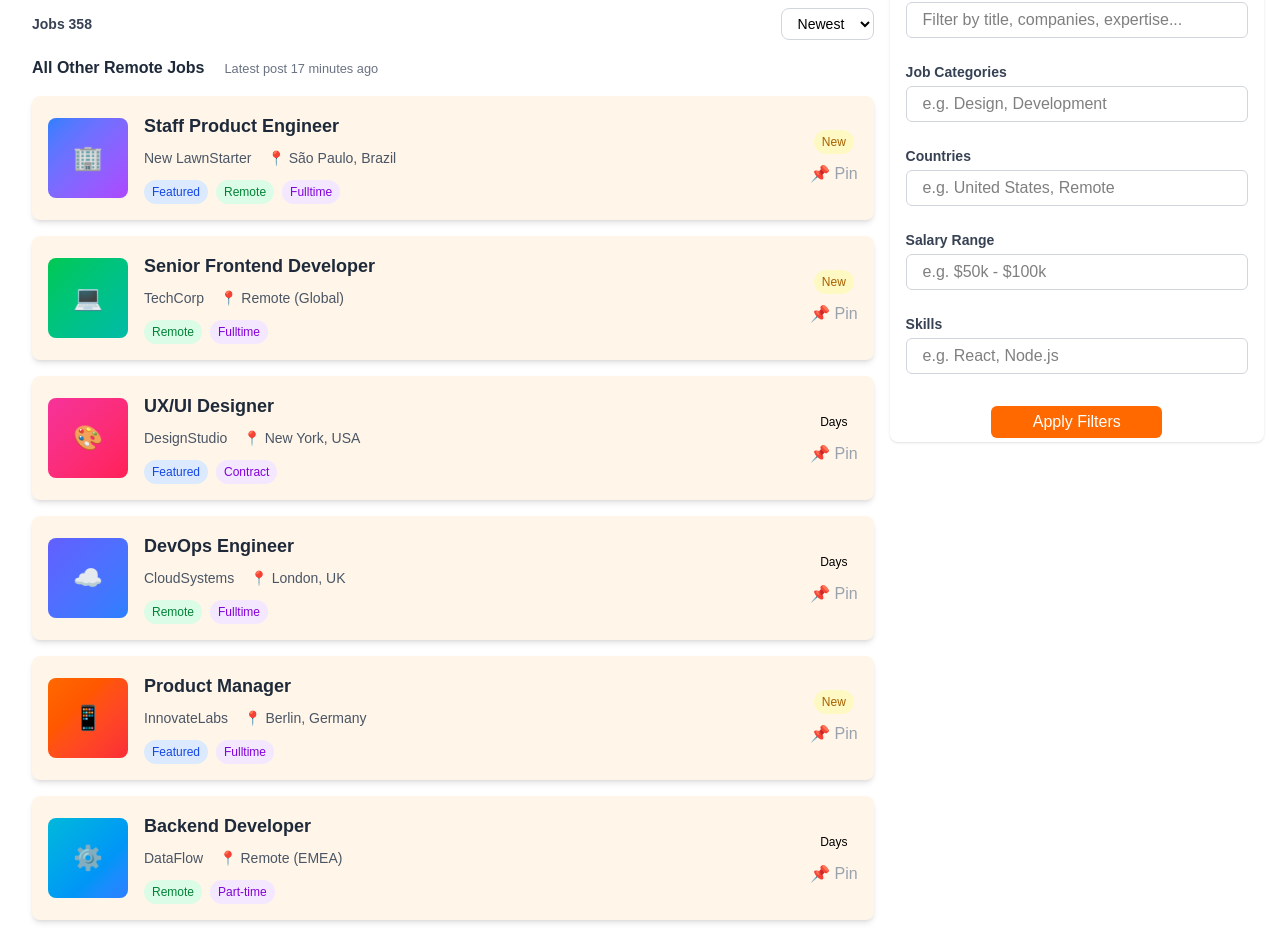
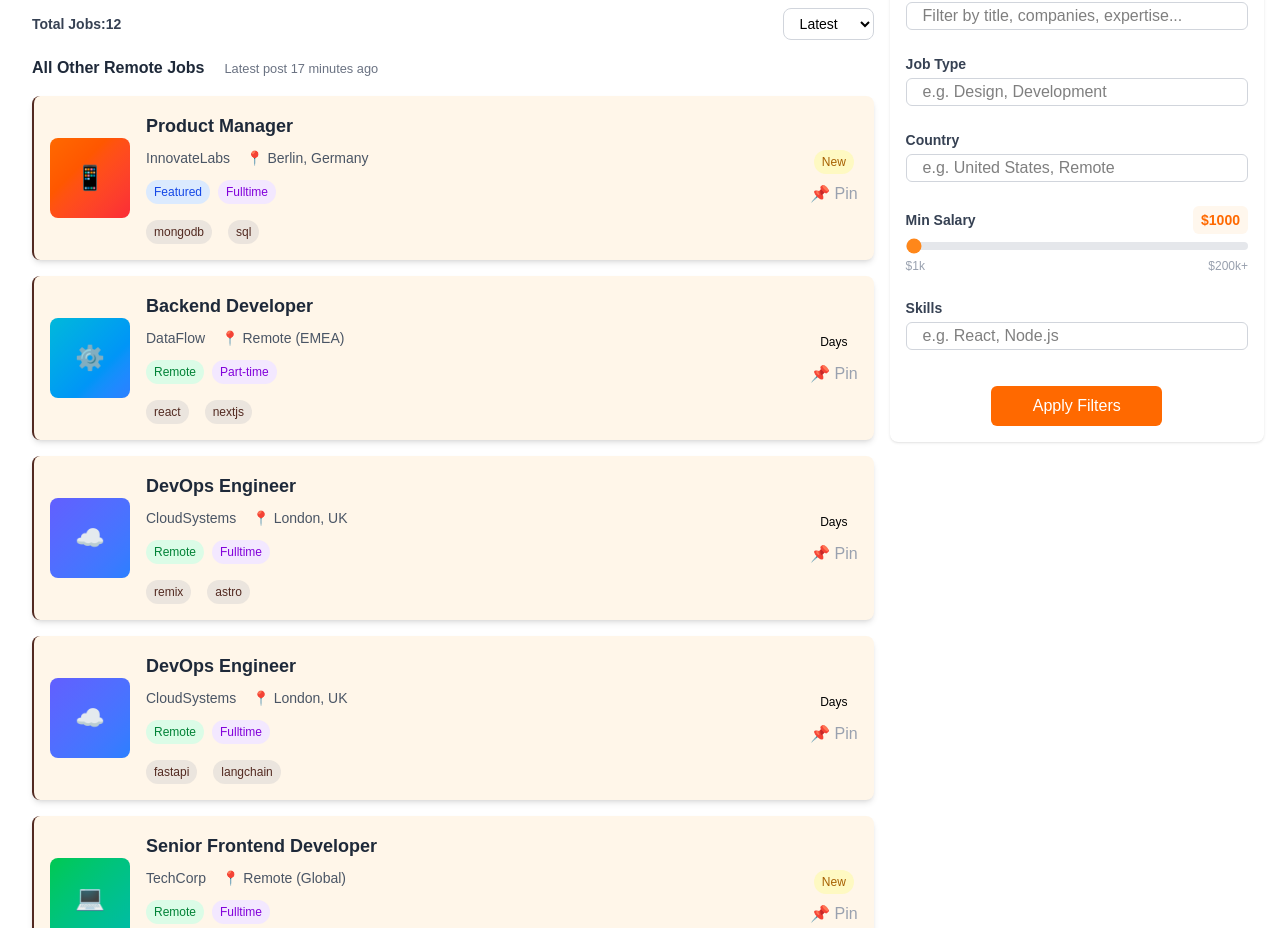
Before and after one commit to Usama-dev1/jobportal, a React (Vite) app: page / in a window 1280 px wide. Shown: the part 471-1399 px from the top of the page. Built offline with nearby package versions, Linux system fonts and the light colour scheme.

Commit message:
filter and sorting jobs fixed

```diff
--- a/src/components/JobArea/JobFilter.jsx
+++ b/src/components/JobArea/JobFilter.jsx
@@ -3,13 +3,14 @@ import { useState } from "react";
 const JobFilter = ({ setFilterData }) => {
   const formInitialState = {
     title: "",
-    category: "",
+    jobType: "",
     country: "",
     salary: "",
     skills: "",
   };
   const [isFilterOpen, setIsFilterOpen] = useState(true);
   const [formData, setFormData] = useState(formInitialState);
+  const [filtered, setFiltered] = useState(false);
 
   const handleInputChange = (e) => {
     const { name, value } = e.target;
@@ -17,27 +18,30 @@ const JobFilter = ({ setFilterData }) => {
       ...prev,
       [name]: value,
     }));
-  }
+    console.log(formData);
+  };
 
   const handleSubmit = (e) => {
     e.preventDefault();
     setFormData(formData);
     setFilterData(formData);
-  }
+    setFiltered(true);
+  };
 
   const handleClear = (e) => {
     e.preventDefault();
     setFormData(formInitialState);
     setFilterData(formInitialState);
-  }
+    setFiltered(false);
+  };
   return (
     <div className="relative container-main bg-background w-full py-2">
       <form
         onSubmit={handleSubmit}
-      className="sticky top-15 overflow-y-auto bg-white flex flex-col py-1 justify-center items-center px-4 space-y-1 max-w-xl mx-auto rounded-lg shadow-sm">
+        className="sticky top-15 overflow-y-auto bg-white flex flex-col py-1 justify-center items-center px-4 space-y-1 max-w-xl mx-auto rounded-lg shadow-sm"
+      >
         {/* Form Header */}
         <div
-
           className={`w-full flex items-center transition-all duration-300 ${
             isFilterOpen
               ? "flex-row justify-between py-2"
@@ -71,66 +75,82 @@ const JobFilter = ({ setFilterData }) => {
                 name="title"
                 value={formData.title}
                 onChange={handleInputChange}
-                className="w-full h-9 px-4 border border-gray-300 rounded-md focus:outline-none focus:ring-2 focus:ring-orange-500"
+                className="w-full h-7 px-4 border border-gray-300 rounded-md focus:outline-none focus:ring-2 focus:ring-orange-500"
                 type="text"
                 placeholder="Filter by title, companies, expertise..."
               />
             </div>
 
-            {/* Job Categories */}
+            {/* Job Types */}
             <div className="w-full flex flex-col items-start space-y-1">
               <label
-                htmlFor="category"
+                htmlFor="jobType"
                 className="text-sm font-semibold text-gray-700"
               >
-                Job Categories
+                Job Type
               </label>
               <input
-                className="w-full h-9 px-4 border border-gray-300 rounded-md focus:outline-none focus:ring-2 focus:ring-orange-500"
-                name="category"
-                value={formData.category}
+                className="w-full h-7 px-4 border border-gray-300 rounded-md focus:outline-none focus:ring-2 focus:ring-orange-500"
+                name="jobType"
+                value={formData.jobType}
                 onChange={handleInputChange}
-                name="category"
                 type="text"
                 placeholder="e.g. Design, Development"
               />
             </div>
 
-            {/* Countries */}
+            {/* Country */}
             <div className="w-full flex flex-col items-start space-y-1">
               <label
                 htmlFor="country"
                 className="text-sm font-semibold text-gray-700"
               >
-                Countries
+                Country
               </label>
               <input
-                className="w-full h-9 px-4 border border-gray-300 rounded-md focus:outline-none focus:ring-2 focus:ring-orange-500"
+                className="w-full h-7 px-4 border border-gray-300 rounded-md focus:outline-none focus:ring-2 focus:ring-orange-500"
                 name="country"
                 type="text"
                 value={formData.country}
-                onChange={handleInputChange}
                 onChange={handleInputChange}
                 placeholder="e.g. United States, Remote"
               />
             </div>
 
             {/* Salary Range */}
-            <div className="w-full flex flex-col items-start space-y-1">
+            <div className="w-full flex flex-col items-start space-y-2">
+              {/* Label and Dynamic Value */}
+              <div className="w-full flex justify-between items-center">
                 <label
                   htmlFor="salary"
                   className="text-sm font-semibold text-gray-700"
                 >
-                Salary Range
+                  Min Salary
                 </label>
+                <span className="text-sm font-bold text-orange-500 bg-orange-50 px-2 py-1 rounded-md">
+                  ${formData.salary || 1000}
+                </span>
+              </div>
+
+              {/* The Range Input */}
               <input
-                className="w-full h-9 px-4 border border-gray-300 rounded-md focus:outline-none focus:ring-2 focus:ring-orange-500"
+                id="salary" // Added to link with htmlFor="salary"
                 name="salary"
-                type="text"
-                placeholder="e.g. $50k - $100k"
-                value={formData.salary}
+                type="range"
+                min="1000"
+                max="200000"
+                step="1000"
+                value={formData.salary || 1000} // IMPORTANT: Makes this a controlled component
                 onChange={handleInputChange}
+                // Replaced text-input classes with range-specific classes
+                className="w-full h-2 bg-gray-200 rounded-lg appearance-none cursor-pointer accent-secondary-orange focus:outline-none focus:ring-2 focus:ring-orange-500 focus:ring-offset-2"
               />
+
+              {/* Min/Max Labels */}
+              <div className="w-full flex justify-between text-xs text-gray-400 font-medium">
+                <span>$1k</span>
+                <span>$200k+</span>
+              </div>
             </div>
 
             {/* Skills */}
@@ -142,7 +162,7 @@ const JobFilter = ({ setFilterData }) => {
                 Skills
               </label>
               <input
-                className="w-full h-9 px-4 border border-gray-300 rounded-md focus:outline-none focus:ring-2 focus:ring-orange-500"
+                className="w-full h-7 px-4 border border-gray-300 rounded-md focus:outline-none focus:ring-2 focus:ring-orange-500"
                 name="skills"
                 value={formData.skills}
                 onChange={handleInputChange}
@@ -152,11 +172,15 @@ const JobFilter = ({ setFilterData }) => {
             </div>
 
             {/* Submit Button */}
-            <div className="pt-2 w-full text-center">
+            <div className="py-3  w-full text-center">
               <button
                 type="submit"
-              className="secondary-btn w-[50%] px-6 py-1 bg-orange-500 text-white font-medium rounded-md hover:bg-orange-600 transition-colors">
-                Apply Filters
+                onClick={() =>
+                  filtered ? alert("Clear the filter after for new search") : ""
+                }
+                className="secondary-btn w-[50%] px-6 py-2 bg-orange-500 text-white font-medium rounded-md hover:bg-orange-600 transition-colors"
+              >
+                {filtered ? "Filter Applied" : "Apply Filters"}
               </button>
             </div>
           </div>
--- a/src/components/JobArea/JobList.jsx
+++ b/src/components/JobArea/JobList.jsx
@@ -1,18 +1,23 @@
 import JobListFilter from "./JobListFilter";
-const JobList = ({jobs}) => {
+const JobList = ({ jobs, setSortBy, sortBy }) => {
+  const numJobs = jobs.length;
+
   return (
     <div className="py-4">
-      <JobListFilter />
+      <JobListFilter numJobs={numJobs} sortBy={sortBy} setSortBy={setSortBy} />
       <ul className="w-full flex flex-col gap-4 p-4">
-        {jobs.map((job) => (
+        {numJobs === 0 ? (
+          <div>No Jobs Found Search again </div>
+        ) : (
+          jobs.map((job) => (
             <li
               key={job.id}
-            className="w-full bg-secondary rounded-lg shadow-md hover:shadow-lg transition-shadow"
+              className="w-full border-l-2 border-primary bg-secondary rounded-lg shadow-md hover:shadow-lg transition-shadow"
             >
               <div className="p-4 flex flex-col sm:flex-row gap-4 items-start sm:items-center">
                 {/* Logo/Image */}
                 <div
-                className={`w-16 h-16 sm:w-20 sm:h-20 bg-gradient-to-br ${job.logoBg} rounded-lg flex-shrink-0 flex items-center justify-center`}
+                  className={`w-16 h-16 sm:w-20 sm:h-20 bg-linear-to-br ${job.logoBg} rounded-lg shrink-0 flex items-center justify-center`}
                 >
                   <span className="text-white text-2xl">{job.logo}</span>
                 </div>
@@ -25,7 +30,7 @@ const JobList = ({jobs}) => {
                     </h3>
                     <div className="flex flex-wrap items-center gap-x-4 gap-y-1 text-sm text-gray-600">
                       <span className="font-medium">{job.company}</span>
-                    <span>📍 {job.location}</span>
+                      <span>📍 {job.country}</span>
                     </div>
                     <div className="flex flex-wrap gap-2 mt-1">
                       {job.featured && (
@@ -41,6 +46,16 @@ const JobList = ({jobs}) => {
                       <span className="px-2 py-1 bg-purple-100 text-purple-700 text-xs rounded-full">
                         {job.jobType}
                       </span>
+                    </div>
+                    <div className="flex flex-wrap gap-2 mt-2">
+                      {job.skills.map((skill, index) => (
+                        <span
+                          key={index}
+                          className="px-2 py-1 bg-gray-400/20 text-primary text-xs rounded-full me-2"
+                        >
+                          {skill}
+                        </span>
+                      ))}
                     </div>
                   </div>
                 </div>
@@ -60,7 +75,8 @@ const JobList = ({jobs}) => {
                 </div>
               </div>
             </li>
-        ))}
+          ))
+        )}
       </ul>
     </div>
   );
--- a/src/components/JobArea/JobListFilter.jsx
+++ b/src/components/JobArea/JobListFilter.jsx
@@ -1,5 +1,4 @@
-
-const JobListFilter = () => {
+const JobListFilter = ({ numJobs, sortBy, setSortBy }) => {
   return (
     <div className="px-4 space-y-4">
       {/* Header with timestamp */}
@@ -13,9 +12,17 @@ const JobListFilter = () => {
 
       {/* Stats and Filter Row */}
       <div className="flex justify-between items-center">
-        <span className="text-sm font-semibold text-gray-700">Jobs 358</span>
-        <select className="px-3 py-1.5 border border-gray-300 rounded-lg text-sm focus:outline-none focus:ring-2 focus:ring-primary">
-          <option value="newest">Newest</option>
+        <span className="text-sm font-semibold text-gray-700">
+          Total Jobs:{Number(numJobs)}{" "}
+        </span>
+        <select
+          value={sortBy}
+          onChange={(e) => setSortBy(e.target.value)}
+          className="px-3 py-1.5 border border-gray-300 rounded-lg text-sm focus:outline-none focus:ring-2 focus:ring-primary"
+        >
+          <option value="newest" disabled>
+            Recent
+          </option>
           <option value="latest">Latest</option>
           <option value="oldest">Oldest</option>
         </select>
--- a/src/components/JobArea/JobSection.jsx
+++ b/src/components/JobArea/JobSection.jsx
@@ -1,33 +1,13 @@
-import { useState } from "react";
 import JobList from "./JobList";
 import JobFilter from "./JobFilter";
-import {data} from "../../util/data"
-const jobs=data.jobs;
+import { data } from "../../util/data";
+import { useJobFilter } from "../../hooks/useJobFilter";
+const jobs = data.jobs;
 const JobSection = () => {
-  const [filterData, setFilterData] = useState({
-    title: "",
-    category: "",
-    country: "",
-    salary: "",
-    skills: "",
-  });
-const normalize = (str) => (str || "").toLowerCase().trim();
-
-const filteredJobs = jobs.filter((job) => {
-  const hasFilter = Object.values(filterData).some((val) => val.trim() !== "");
-  if (!hasFilter) return true;
-
-  return (
-    (!filterData.title    || normalize(job.title).includes(normalize(filterData.title))) &&
-    (!filterData.category || normalize(job.category).includes(normalize(filterData.category))) &&
-    (!filterData.country  || normalize(job.country).includes(normalize(filterData.country))) &&
-    (!filterData.salary   || normalize(job.salary).includes(normalize(filterData.salary))) &&
-    (!filterData.skills   || normalize(job.skills).includes(normalize(filterData.skills)))
-  );
-});
+  const { filteredJobs, setFilterData, sortBy, setSortBy } = useJobFilter(jobs);
   return (
     <div className="w-full flex flex-col-reverse lg:grid lg:grid-cols-[70%_30%]">
-      <JobList jobs={filteredJobs} />
+      <JobList jobs={filteredJobs} setSortBy={setSortBy} sortBy={sortBy} />
       <JobFilter setFilterData={setFilterData} />
     </div>
   );
--- /dev/null
+++ b/src/hooks/useJobFilter.js
@@ -0,0 +1,51 @@
+import { useState } from "react";
+const normalize = (str) => (str ? String(str).trim().toLowerCase() : "");
+
+export const useJobFilter = (jobs) => {
+  const [sortBy, setSortBy] = useState("latest");
+  const [filterData, setFilterData] = useState({
+    title: "",
+    jobType: "",
+    country: "",
+    salary: "",
+    skills: "",
+  });
+
+  if (!jobs || !Array.isArray(jobs)) return { filteredJobs: [], setFilterData };
+  const filteredJobs = jobs.filter((job) => {
+    const hasFilter = Object.values(filterData).some(
+      (val) => String(val).trim() !== "",
+    );
+    if (!hasFilter) return true;
+
+    return (
+      (!filterData.title ||
+        normalize(job.title).includes(normalize(filterData.title))) && //if title check left or return right
+      (!filterData.jobType ||
+        normalize(job.jobType).includes(normalize(filterData.jobType))) &&
+      (!filterData.country ||
+        normalize(job.country).includes(normalize(filterData.country))) &&
+      (!filterData.salary || job.salary <= Number(filterData.salary)) &&
+      (!filterData.skills ||
+        job.skills.some((s) =>
+          normalize(s).includes(normalize(filterData.skills)),
+        ))
+    );
+  });
+
+  const sortedJobs = [...filteredJobs].sort((a, b) => {
+    if (sortBy === "latest")
+      return new Date(b.createdAt) - new Date(a.createdAt);
+    if (sortBy === "oldest")
+      return new Date(a.createdAt) - new Date(b.createdAt);
+    return 0; // "latest" = no sort, original order
+  });
+
+  return {
+    filteredJobs: sortedJobs,
+    filterData,
+    setFilterData,
+    sortBy,
+    setSortBy,
+  };
+};
--- a/src/util/data.js
+++ b/src/util/data.js
@@ -1,148 +1,182 @@
-export const data={
-      jobs : [
+export const data = {
+  jobs: [
     {
       id: 1,
       title: "Staff Product Engineer",
       company: "New LawnStarter",
-      location: "São Paulo, Brazil",
+      country: "São Paulo, Brazil",
       featured: true,
+      salary: 50000,
+      remote: true,
+      skills: ["react", "nodejs"],
+      jobType: "Fulltime",
+      isNew: true,
+      logo: "🏢",
+      logoBg: "from-blue-500 to-purple-500",
+      createdAt: "2025-05-10",
+    },
+    {
+      id: 2,
+      title: "Senior Frontend Developer",
+      company: "TechCorp",
+      country: "Remote (Global)",
+      featured: false,
+      remote: true,
+      salary: 10000,
+      skills: ["wordpress", "php"],
+      jobType: "Fulltime",
+      isNew: true,
+      logo: "💻",
+      logoBg: "from-green-500 to-teal-500",
+      createdAt: "2025-05-18",
+    },
+    {
+      id: 3,
+      title: "UX/UI Designer",
+      company: "DesignStudio",
+      country: "New York, USA",
+      featured: true,
+      remote: false,
+      skills: ["php", "laravel"],
+      jobType: "Contract",
+      isNew: false,
+      logo: "🎨",
+      logoBg: "from-pink-500 to-rose-500",
+      createdAt: "2025-04-02",
+    },
+    {
+      id: 4,
+      title: "DevOps Engineer",
+      company: "CloudSystems",
+      country: "London, UK",
+      featured: false,
+      remote: true,
+      salary: 80000,
+      jobType: "Fulltime",
+      skills: ["remix", "astro"],
+      isNew: false,
+      logo: "☁️",
+      logoBg: "from-indigo-500 to-blue-500",
+      createdAt: "2025-05-20",
+    },
+    {
+      id: 5,
+      title: "Product Manager",
+      company: "InnovateLabs",
+      country: "Berlin, Germany",
+      featured: true,
+      remote: false,
+      salary: 90000,
+      jobType: "remote",
+      skills: ["nestjs", "nodejs"],
+      isNew: true,
+      logo: "📱",
+      logoBg: "from-orange-500 to-red-500",
+      createdAt: "2025-03-15",
+    },
+    {
+      id: 6,
+      title: "Backend Developer",
+      company: "DataFlow",
+      country: "Remote (EMEA)",
+      featured: false,
+      salary: 40000,
+      remote: true,
+      skills: ["react", "nextjs"],
+      jobType: "Part-time",
+      isNew: false,
+      logo: "⚙️",
+      logoBg: "from-cyan-500 to-blue-500",
+      createdAt: "2025-05-22",
+    },
+    {
+      id: 7,
+      title: "Staff Product Engineer",
+      company: "New LawnStarter",
+      country: "São Paulo, Brazil",
+      featured: true,
+      salary: 20000,
+      skills: ["figma", "photoshop"],
       remote: true,
       jobType: "Fulltime",
       isNew: true,
       logo: "🏢",
       logoBg: "from-blue-500 to-purple-500",
+      createdAt: "2025-04-28",
     },
     {
-      id: 2,
+      id: 8,
       title: "Senior Frontend Developer",
       company: "TechCorp",
-      location: "Remote (Global)",
+      country: "Remote (Global)",
       featured: false,
+      salary: 15000,
       remote: true,
       jobType: "Fulltime",
+      skills: ["html", "css"],
       isNew: true,
       logo: "💻",
       logoBg: "from-green-500 to-teal-500",
+      createdAt: "2025-05-01",
     },
     {
-      id: 3,
+      id: 9,
       title: "UX/UI Designer",
       company: "DesignStudio",
-      location: "New York, USA",
+      country: "New York, USA",
       featured: true,
       remote: false,
+      salary: 25000,
+      skills: ["sqllite", "reactnative"],
       jobType: "Contract",
       isNew: false,
       logo: "🎨",
       logoBg: "from-pink-500 to-rose-500",
+      createdAt: "2025-02-14",
     },
     {
-      id: 4,
+      id: 10,
       title: "DevOps Engineer",
       company: "CloudSystems",
-      location: "London, UK",
+      country: "London, UK",
+      skills: ["fastapi", "langchain"],
       featured: false,
       remote: true,
+      salary: 45000,
       jobType: "Fulltime",
       isNew: false,
       logo: "☁️",
       logoBg: "from-indigo-500 to-blue-500",
+      createdAt: "2025-05-19",
     },
     {
-      id: 5,
+      id: 11,
       title: "Product Manager",
       company: "InnovateLabs",
-      location: "Berlin, Germany",
+      country: "Berlin, Germany",
+      skills: ["mongodb", "sql"],
       featured: true,
+      salary: 30000,
       remote: false,
       jobType: "Fulltime",
       isNew: true,
       logo: "📱",
       logoBg: "from-orange-500 to-red-500",
-    },
-    {
-      id: 6,
-      title: "Backend Developer",
-      company: "DataFlow",
-      location: "Remote (EMEA)",
-      featured: false,
-      remote: true,
-      jobType: "Part-time",
-      isNew: false,
-      logo: "⚙️",
-      logoBg: "from-cyan-500 to-blue-500",
-    },
-    {
-      id: 7,
-      title: "Staff Product Engineer",
-      company: "New LawnStarter",
-      location: "São Paulo, Brazil",
-      featured: true,
-      remote: true,
-      jobType: "Fulltime",
-      isNew: true,
-      logo: "🏢",
-      logoBg: "from-blue-500 to-purple-500",
-    },
-    {
-      id: 8,
-      title: "Senior Frontend Developer",
-      company: "TechCorp",
-      location: "Remote (Global)",
-      featured: false,
-      remote: true,
-      jobType: "Fulltime",
-      isNew: true,
-      logo: "💻",
-      logoBg: "from-green-500 to-teal-500",
-    },
-    {
-      id: 9,
-      title: "UX/UI Designer",
-      company: "DesignStudio",
-      location: "New York, USA",
-      featured: true,
-      remote: false,
-      jobType: "Contract",
-      isNew: false,
-      logo: "🎨",
-      logoBg: "from-pink-500 to-rose-500",
-    },
-    {
-      id: 10,
-      title: "DevOps Engineer",
-      company: "CloudSystems",
-      location: "London, UK",
-      featured: false,
-      remote: true,
-      jobType: "Fulltime",
-      isNew: false,
-      logo: "☁️",
-      logoBg: "from-indigo-500 to-blue-500",
-    },
-    {
-      id: 11,
-      title: "Product Manager",
-      company: "InnovateLabs",
-      location: "Berlin, Germany",
-      featured: true,
-      remote: false,
-      jobType: "Fulltime",
-      isNew: true,
-      logo: "📱",
-      logoBg: "from-orange-500 to-red-500",
+      createdAt: "2025-05-23",
     },
     {
       id: 12,
       title: "Backend Developer",
       company: "DataFlow",
-      location: "Remote (EMEA)",
+      country: "Remote (EMEA)",
       featured: false,
-      remote: true,
-      jobType: "Part-time",
+      salary: 100000,
+      jobType: "Part time",
       isNew: false,
+      skills: ["c++", "nextjs"],
       logo: "⚙️",
       logoBg: "from-cyan-500 to-blue-500",
+      createdAt: "2025-01-30",
     },
-  ]
-}
+  ],
+};
```
Lines whose indentation alone changed are shown as unchanged.
